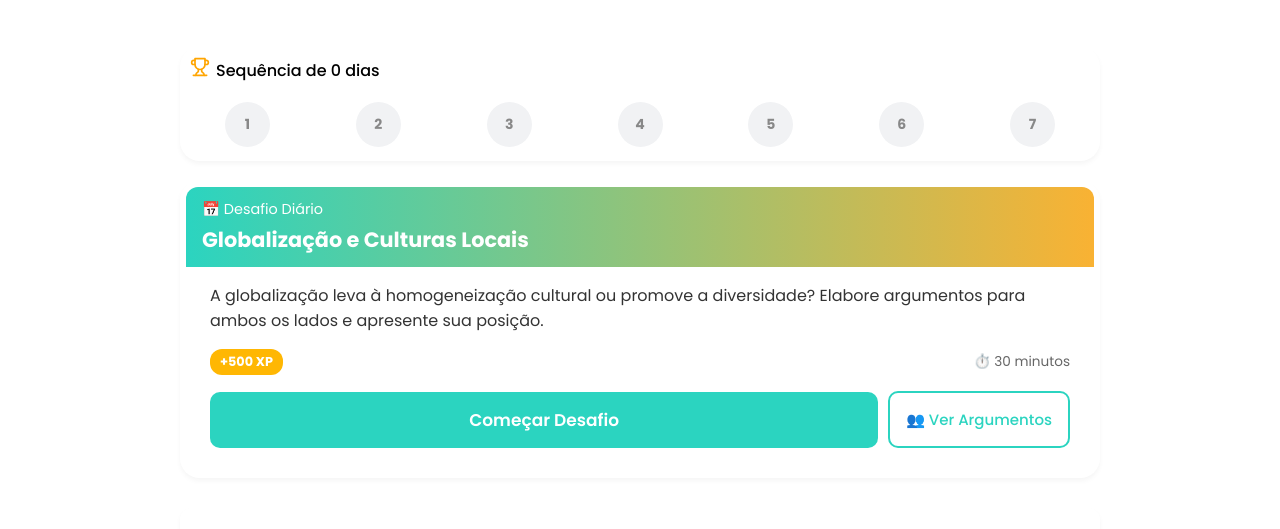
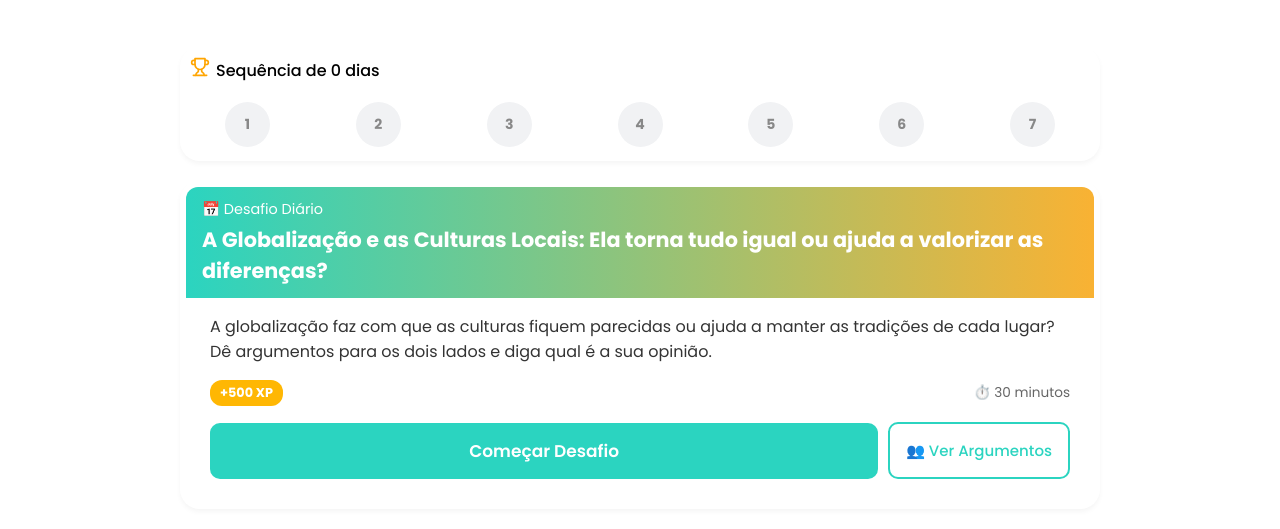
Before and after one commit to devlucasalm/DebateIQ, a plain HTML site: page home.html in a window 1280 px wide. Shown: the part 218-747 px from the top of the page. Drawn offline with Linux system fonts and the light colour scheme; no server answers.

Commit message:
novo desafio diario

```diff
--- a/home.html
+++ b/home.html
@@ -111,11 +111,10 @@
             <section class="desafio-diario">
                 <div class="cabecalho">
                     <p>📅 Desafio Diário</p>
-                    <h2>Globalização e Culturas Locais</h2>
+                    <h2>A Globalização e as Culturas Locais: Ela torna tudo igual ou ajuda a valorizar as diferenças?</h2>
                 </div>
                 <p class="descricao">
-                    A globalização leva à homogeneização cultural ou promove a diversidade? Elabore argumentos para
-                    ambos os lados e apresente sua posição.
+                    A globalização faz com que as culturas fiquem parecidas ou ajuda a manter as tradições de cada lugar? Dê argumentos para os dois lados e diga qual é a sua opinião.
                 </p>
                 <div class="info-baixo">
                     <span class="xp">+500 XP</span>
```
Also changed, not shown: pages/argumento.html (+2 -3 lines), js/auth.js (line endings or trailing spaces), js/index.js (line endings or trailing spaces).
